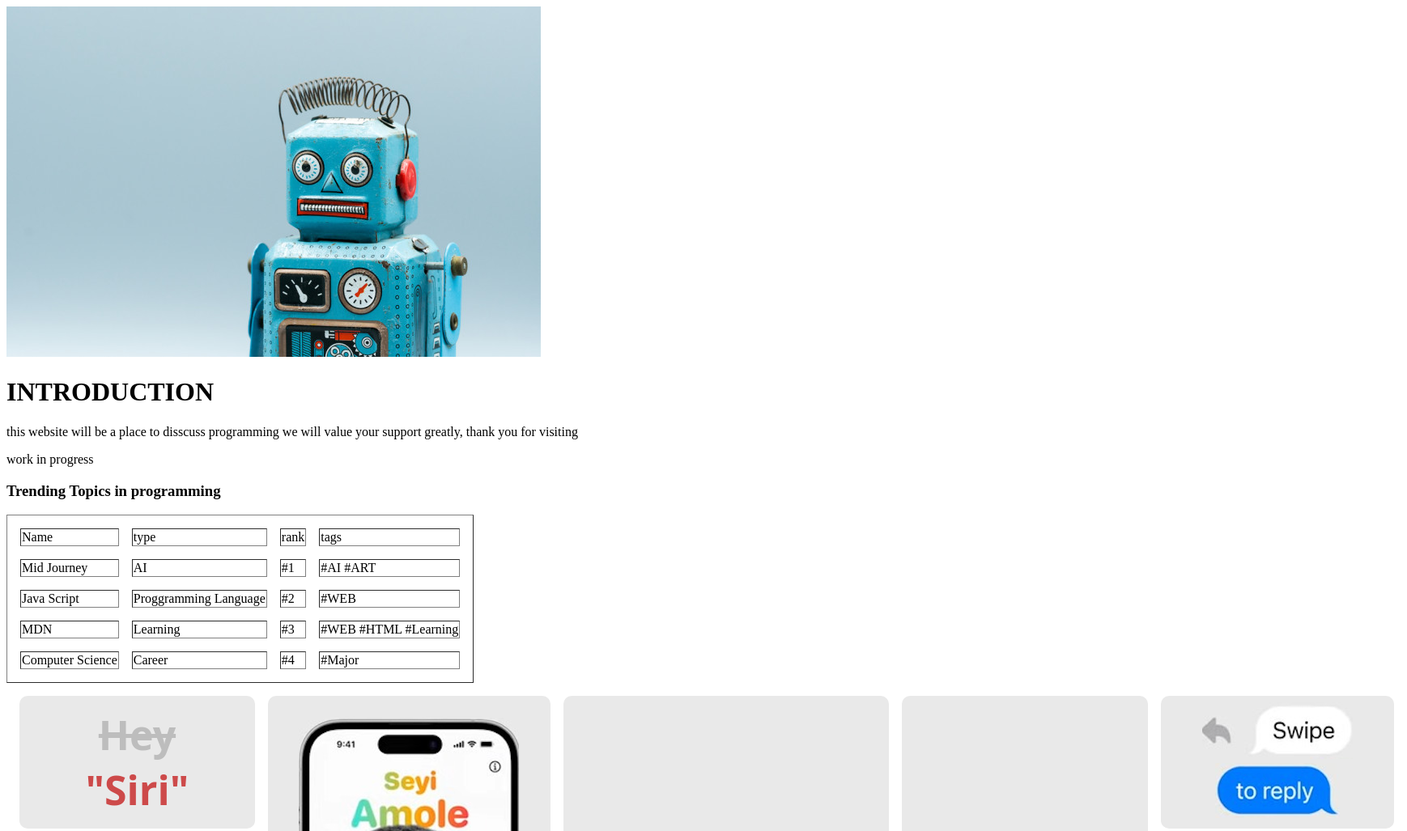
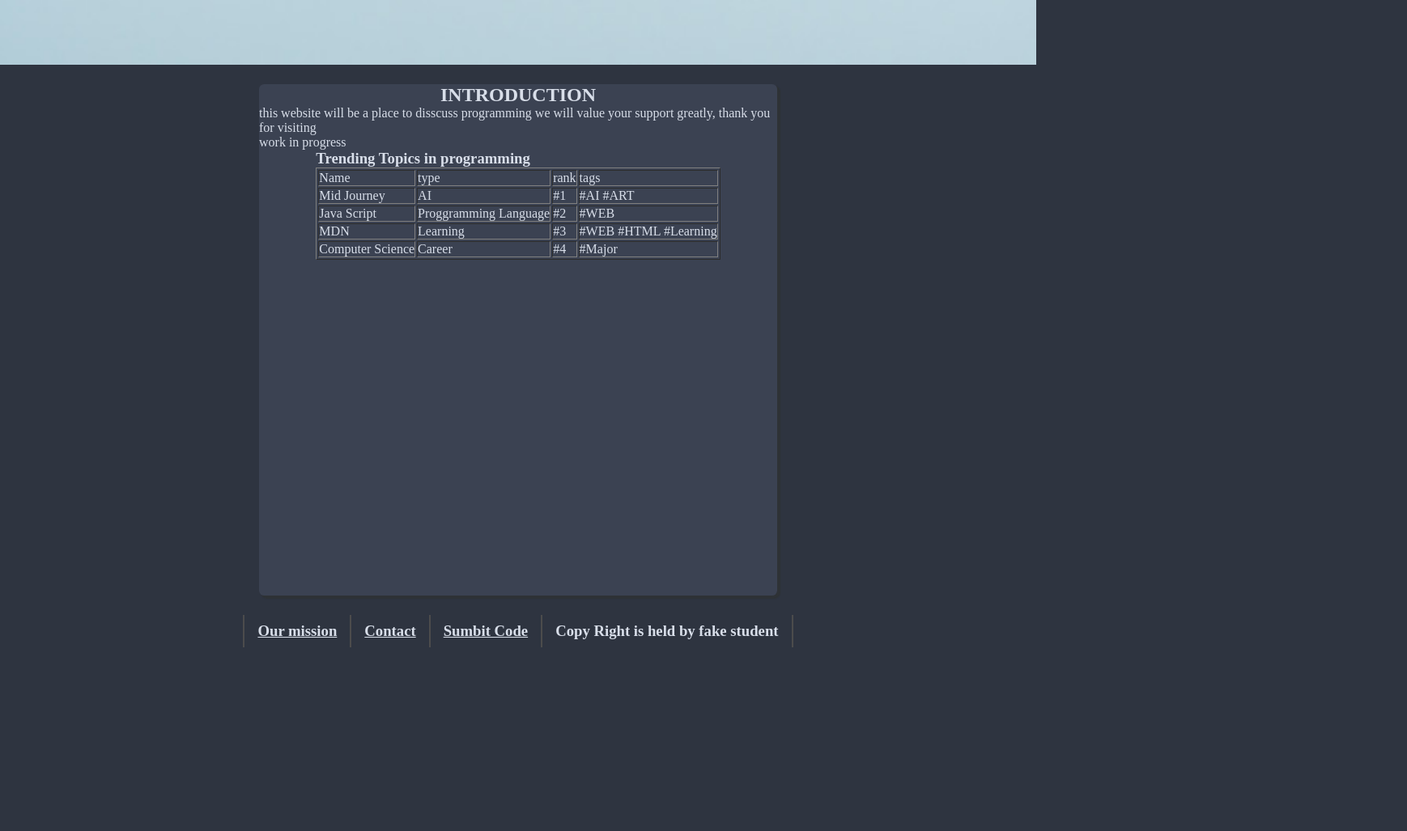
Before and after one commit to RayanisRayan/swe-363-231-03, a plain HTML site: page index.html in a window 1280 px wide. Shown: the top 1027 px of the page at 81% size, 1738 px wide, since content can reach past the window. After the commit the page ends 800 px from the top, so only its background shows below. Drawn offline with Linux system fonts and the light colour scheme.

Commit message:
CSS_1_Excersise_1

```diff
--- /dev/null
+++ b/dark_theme.css
@@ -0,0 +1,125 @@
+* {
+	margin:0; padding:0;
+	color: #D8DEE9;
+
+	}
+
+.ios{
+	max-width: 5px;
+	border-spacing: 1rem;
+}
+.ios td{
+	margin: 100px;
+	border-radius: 10px;
+	background-color: #E9E9E9;
+	text-align: center;
+	vertical-align: middle;
+    padding: 0.5rem;
+    font-family: ui-sans-serif, system-ui, -apple-system, "system-ui", "Segoe UI", Roboto, "Helvetica Neue", Arial, "Noto Sans", sans-serif, "Apple Color Emoji", "Segoe UI Emoji", "Segoe UI Symbol", "Noto Color Emoji";
+}
+.hey{
+	color: #BDBDBD;
+	margin: 0px;
+	font-size: 50px;
+	align-self: center;
+	font-weight: bold;
+	text-decoration: line-through;
+}
+p.siri {
+    margin: 0;
+    font-size: 50px;
+    color: #CD4A4A;
+	font-weight: bold;
+}
+
+td h4{
+	font-size: 20px;
+	margin-bottom: 0;
+}
+td.twohands{
+	padding: 0px;
+	margin: 0px;
+
+}
+img{
+	margin: 0;
+}
+
+#twohandimage{
+	width: 100%;
+	height: 100%;
+}
+.facetime{
+	margin-bottom: 2rem;
+}
+img{
+	max-width: 1000px;
+}
+.iosimage{
+ width: 1px;
+}
+footer{
+	height: 5vh	;
+	margin-top: 0;
+	position: fixed;
+	bottom: 0;
+	display: flex;
+	background-color: #2E3440;
+	justify-content: center;
+	width: 100%;
+}
+.footernav{
+	padding-left: 1rem;
+	padding-right: 1rem;
+	margin-top: 1%;
+	margin-bottom: 1%;
+	border-right: 2px solid #4c4c4c;
+	border-collapse: collapse;
+	display: flex;
+	flex-direction: column;
+	justify-content: center;
+	margin: 0;
+}
+.footernav:hover{
+	background-color: #94ccde;
+}
+.footer1{
+	border-left: 2px solid #4c4c4c;
+}
+.center{
+	width: 70%;     /* specify a width! */
+	margin: 0 auto; /* center */
+}
+
+header.center{
+	width: 100%;
+    height: 10vh;
+	background-image:url(back.jpg);
+	background-size:cover;
+	background-repeat: no-repeat;
+	margin-bottom: 0;
+}
+
+main{
+	display: flex;
+	flex-flow: column;
+	justify-content: flex-start;
+	align-items: center;
+	border-radius: 0.5vw;
+	border: #3B4252 0.1vw;
+	background-color: #3B4252;
+	height: 79vh;
+	width: 50%;
+	margin: 3vh auto;
+	box-shadow: 3px 3px 1px 1px #2e3236;
+
+}
+main section{
+	display: inline;
+}
+body{
+	background-color: #2E3440;
+}
+section h1{
+	text-align: center;
+}
--- a/index.html
+++ b/index.html
@@ -3,21 +3,26 @@
 
 <head>
     <title>programming blog </title>
-    <link rel="stylesheet" href="style.css">
+    <link rel="stylesheet" href="dark_theme.css">
     <meta name="author" content="Rayan">
     <meta name="description" content="this is a description please dont read it">
 </head>
 
 <body>
-    <header><img src="shutterstock_710379334 (1).jpg" alt="Robot"></header>
-    <div class="Intro">
+    <header class="center"></header>
+
+    <main>
+
+
+    <section class="Intro ">
         <H1>INTRODUCTION</H1>
         <p>this website will be a place to disscuss programming we will value your support greatly, thank you for
             visiting</p>
         <aside>work in progress</aside>
-    </div>
+    </section>
 
-    <article class="test">
+    <article class="test ">
+
         <h3>Trending Topics in programming</h3>
         <table class="frontTable" border="1">
             <thead>
@@ -52,6 +57,7 @@
             </tr>
         </table>
     </article>
+    </main>
     <!-- <section class="flex">
             <article class="item item1"></article>
             <article class="item item2"></article>
@@ -62,7 +68,7 @@
         <section>
             <u>problemq</u>
          -->
-    <section>
+    <!-- <section>
         <article class="imageTable">
             <table class="ios">
 
@@ -106,7 +112,7 @@
                 </tr>
             </table>
         </article>
-    </section>
+    </section> -->
     <footer>
         <aside class="footernav footer1">
             <a href="mission.html">
--- a/style.css
+++ /dev/null
@@ -1,178 +0,0 @@
-/* html, body, div, span, applet, object, iframe,
-h1, h2, h3, h4, h5, h6, p, blockquote, pre,
-a, abbr, acronym, address, big, cite, code,
-del, dfn, em, img, ins, kbd, q, s, samp,
-small, strike, strong, sub, sup, tt, var,
-b, u, i, center,
-dl, dt, dd, ol, ul, li,
-fieldset, form, label, legend,
-table, caption, tbody, tfoot, thead, tr, th, td,
-article, aside, canvas, details, embed,
-figure, figcaption, footer, header, hgroup,
-menu, nav, output, ruby, section, summary,
-time, mark, audio, video {
-	margin: 0;
-	padding: 0;
-	border: 0;
-	font-size: 100%;
-	font: inherit;
-	vertical-align: baseline;
-}
-/* HTML5 display-role reset for older browsers */
-/* article, aside, details, figcaption, figure,
-footer, header, hgroup, menu, nav, section {
-	display: block;
-}
-body {
-	line-height: 1;
-}
-ol, ul {
-	list-style: none;
-}
-blockquote, q {
-	quotes: none;
-}
-blockquote:before, blockquote:after,
-q:before, q:after {
-	content: '';
-	content: none;
-}
-table {
-	border-collapse: collapse;
-	border-spacing: 0;
-}  */
-
-/*.frontTable{
-    border: solid 2px black ;
-    border-collapse: collapse;
-}
-td{
-    border: solid 2px black ;
-}
-body{
-    background-color: beige;
-}
-.test{
-    border-width:4px;
-    border-style:solid;
-    border-color:wheat;
-    background-color: burlywood;
-}
-a:visited{
-    color: rgb(34, 151, 122);
-}
-*/
-/* .item{
-	border-radius:10px;
-	width: 250px;
-	margin: 10px;
-	background-color: gray;
-	border: 5px solid black;
-	 */
-/* } */
-
-/*
-.flex{
-	width: 1000px;
-	background-color: beige ;
-	justify-content:center;
-	display: flex;
-	flex-direction: row;
-	flex-flow: wrap;
-	align-items: center;
-}
-.item1{
-	min-height: 100px;
-}
-.item2{
-	min-height: 1000px;
-flex-grow: 2;}
-.item3{
-	min-height: 50px;
-}
-.item4{
-	min-height: 200px;
-	justify-content: start;
-}
- */
- .tg  {border-collapse:collapse;border-spacing:0;}
-.tg td{border-color:black;border-style:solid;border-width:1px;font-family:Arial, sans-serif;font-size:14px;
-  overflow:hidden;padding:10px 5px;word-break:normal;}
-.tg th{border-color:black;border-style:solid;border-width:1px;font-family:Arial, sans-serif;font-size:14px;
-  font-weight:normal;overflow:hidden;padding:10px 5px;word-break:normal;}
-.tg .tg-0pky{border-color:inherit;text-align:left;vertical-align:top}
-.tg .tg-0lax{text-align:left;vertical-align:top}
-.ios{
-
-}
-.ios td{
-	margin: 100px;
-	border-radius: 10px;
-	background-color: #E9E9E9;
-	text-align: center;
-	vertical-align: middle;
-    padding: 0.5rem;
-    font-family: ui-sans-serif, system-ui, -apple-system, "system-ui", "Segoe UI", Roboto, "Helvetica Neue", Arial, "Noto Sans", sans-serif, "Apple Color Emoji", "Segoe UI Emoji", "Segoe UI Symbol", "Noto Color Emoji";
-}
-.hey{
-	color: #BDBDBD;
-	margin: 0px;
-	font-size: 50px;
-	align-self: center;
-	font-weight: bold;
-	text-decoration: line-through;
-}
-p.siri {
-    margin: 0;
-    font-size: 50px;
-    color: #CD4A4A;
-	font-weight: bold;
-}
-table{
-	border-spacing: 1rem;
-}
-td h4{
-	font-size: 20px;
-	margin-bottom: 0;
-}
-td.twohands{
-	padding: 0px;
-	margin: 0px;
-
-}
-img{
-	margin: 0;
-}
-
-#twohandimage{
-	width: 100%;
-	height: 100%;
-}
-.facetime{
-	margin-bottom: 2rem;
-}
-img{
-	max-width: 1000px;
-}
-.iosimage{
- width: 1px;
-}
-footer{
-	display: flex;
-	background-color: lightblue;
-	justify-content: center;
-}
-.footernav{
-	padding-left: 1rem;
-	padding-right: 1rem;
-	margin-top: 1%;
-	margin-bottom: 1%;
-	border-right: 2px solid #E9E9E9;
-	border-collapse: collapse;
-}
-.footernav:hover{
-	background-color: #94ccde;
-}
-.footer1{
-	border-left: 2px solid #E9E9E9;
-}
```
Also changed, not shown: back.jpg (renamed from shutterstock_710379334 (1).jpg).
